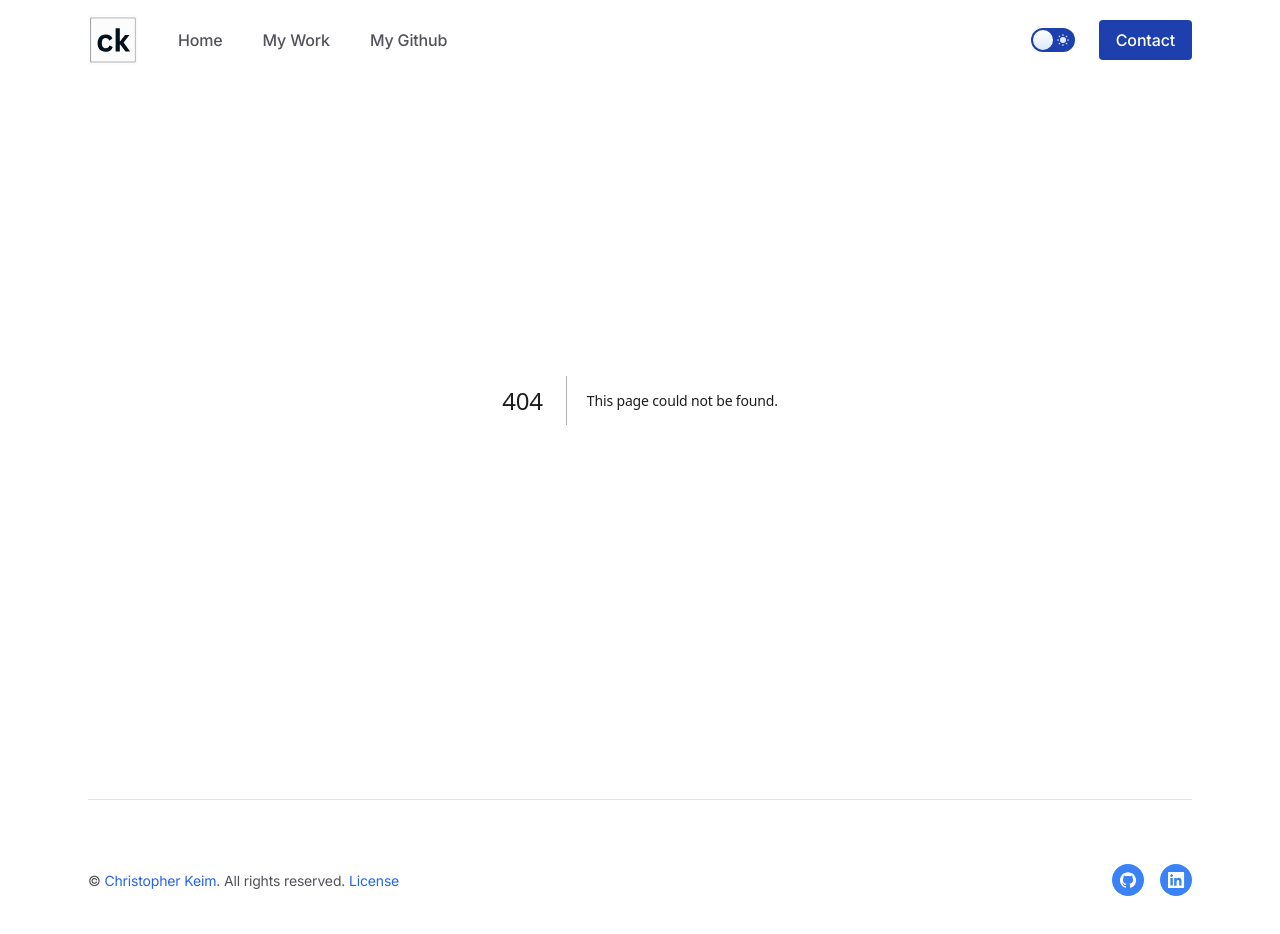
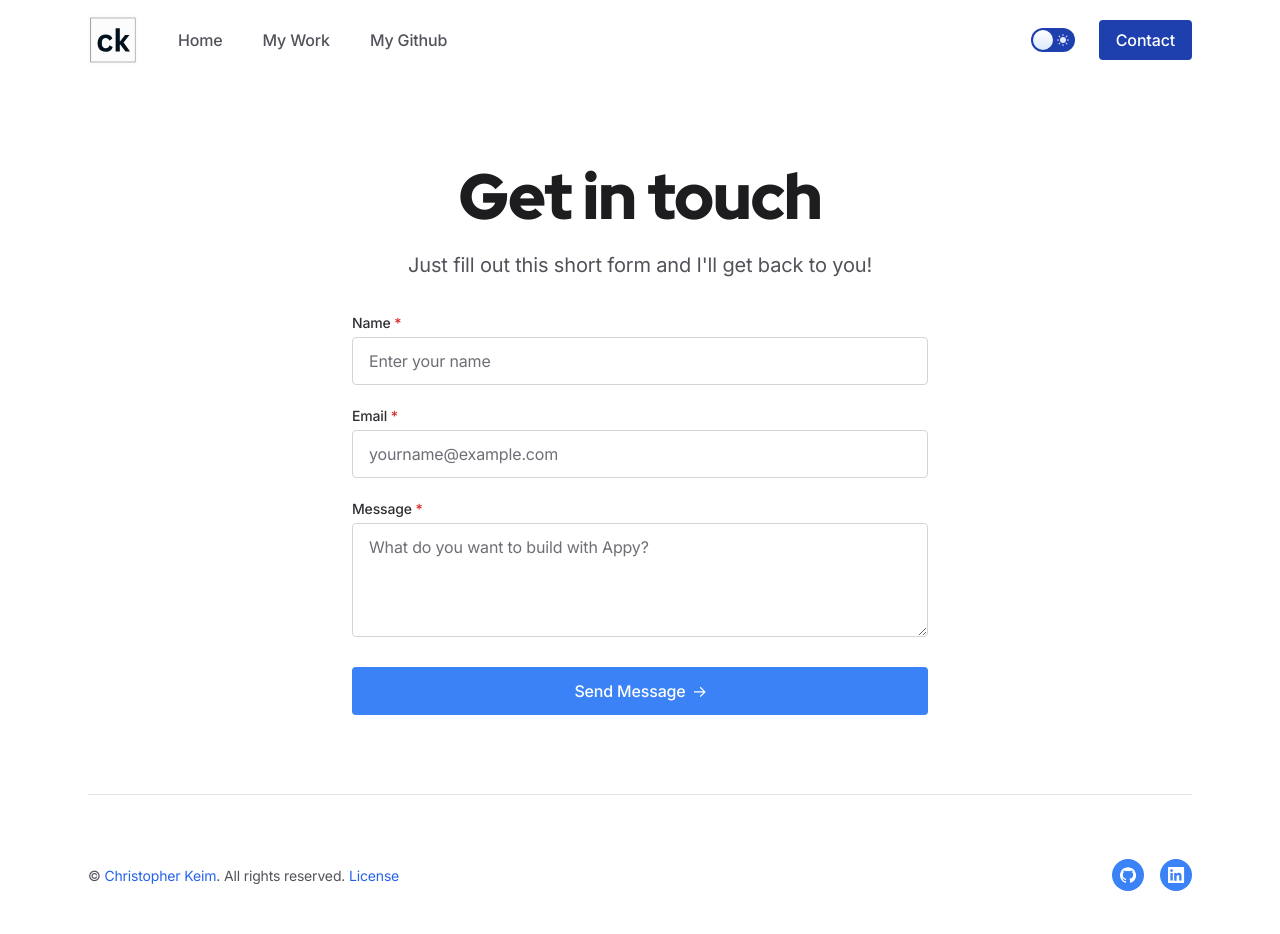
Before and after one commit to christopherkeim/christopherkeim-xyz, a Next.js app: page /contact in a window 1280 px wide. Before the commit this address had no page. Shown: the top 934 px of the page. Built offline with nearby package versions, Linux system fonts and the light colour scheme.

Commit message:
Form styling in place

```diff
--- /dev/null
+++ b/app/contact/page.tsx
@@ -0,0 +1,101 @@
+export const metadata = {
+  title: "Contact - Christopher Keim",
+  description: "Contact form for Christopher Keim.",
+};
+
+export default function Contact() {
+  return (
+    <>
+      <section className="relative">
+        <div className="relative mx-auto max-w-6xl px-4 sm:px-6">
+          <div className="pb-12 pt-32 md:pb-20 md:pt-40">
+            {/* Page header */}
+            <div className="mx-auto max-w-3xl pb-8 text-center">
+              <h1 className="h1 mb-4 font-red-hat-display">Get in touch</h1>
+              <p className="text-xl text-gray-600 dark:text-gray-400">
+                Just fill out this short form and I'll get back to you!
+              </p>
+            </div>
+
+            {/* Contact form */}
+            <form className="mx-auto max-w-xl">
+              <div className="-mx-3 mb-5 flex flex-wrap">
+                <div className="w-full px-3">
+                  <label
+                    className="mb-1 block text-sm font-medium text-gray-800 dark:text-gray-300"
+                    htmlFor="name"
+                  >
+                    Name <span className="text-red-600">*</span>
+                  </label>
+                  <input
+                    id="name"
+                    type="text"
+                    className="form-input w-full"
+                    placeholder="Enter your name"
+                    required
+                  />
+                </div>
+              </div>
+              <div className="-mx-3 mb-5 flex flex-wrap">
+                <div className="w-full px-3">
+                  <label
+                    className="mb-1 block text-sm font-medium text-gray-800 dark:text-gray-300"
+                    htmlFor="email"
+                  >
+                    Email <span className="text-red-600">*</span>
+                  </label>
+                  <input
+                    id="email"
+                    type="tel"
+                    className="form-input w-full"
+                    placeholder="yourname@example.com"
+                    required
+                  />
+                </div>
+              </div>
+              <div className="-mx-3 mb-5 flex flex-wrap">
+                <div className="w-full px-3">
+                  <div className="mb-1 flex items-center justify-between">
+                    <label
+                      className="block text-sm font-medium text-gray-800 dark:text-gray-300"
+                      htmlFor="message"
+                    >
+                      Message <span className="text-red-600">*</span>
+                    </label>
+                  </div>
+                  <textarea
+                    id="message"
+                    rows={4}
+                    className="form-textarea w-full"
+                    placeholder="What do you want to build with Appy?"
+                    required
+                  ></textarea>
+                </div>
+              </div>
+              <div className="-mx-3 mt-6 flex flex-wrap">
+                <div className="w-full px-3">
+                  <button
+                    type="submit"
+                    className="btn flex w-full items-center bg-blue-500 text-white hover:bg-blue-400"
+                  >
+                    <span>Send Message</span>
+                    <svg
+                      className="ml-2 mt-px h-3 w-3 shrink-0"
+                      viewBox="0 0 12 12"
+                      xmlns="http://www.w3.org/2000/svg"
+                    >
+                      <path
+                        className="fill-current"
+                        d="M6.602 11l-.875-.864L9.33 6.534H0v-1.25h9.33L5.727 1.693l.875-.875 5.091 5.091z"
+                      />
+                    </svg>
+                  </button>
+                </div>
+              </div>
+            </form>
+          </div>
+        </div>
+      </section>
+    </>
+  );
+}
```
